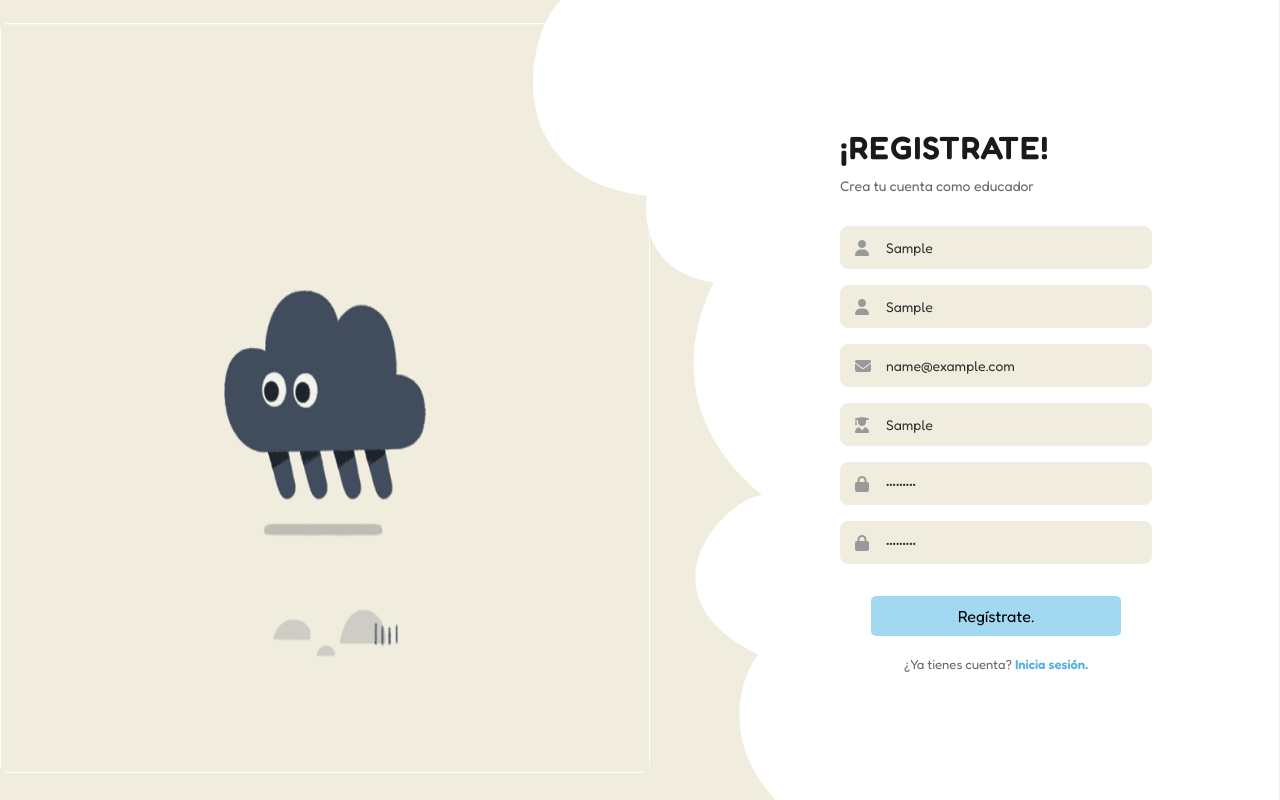
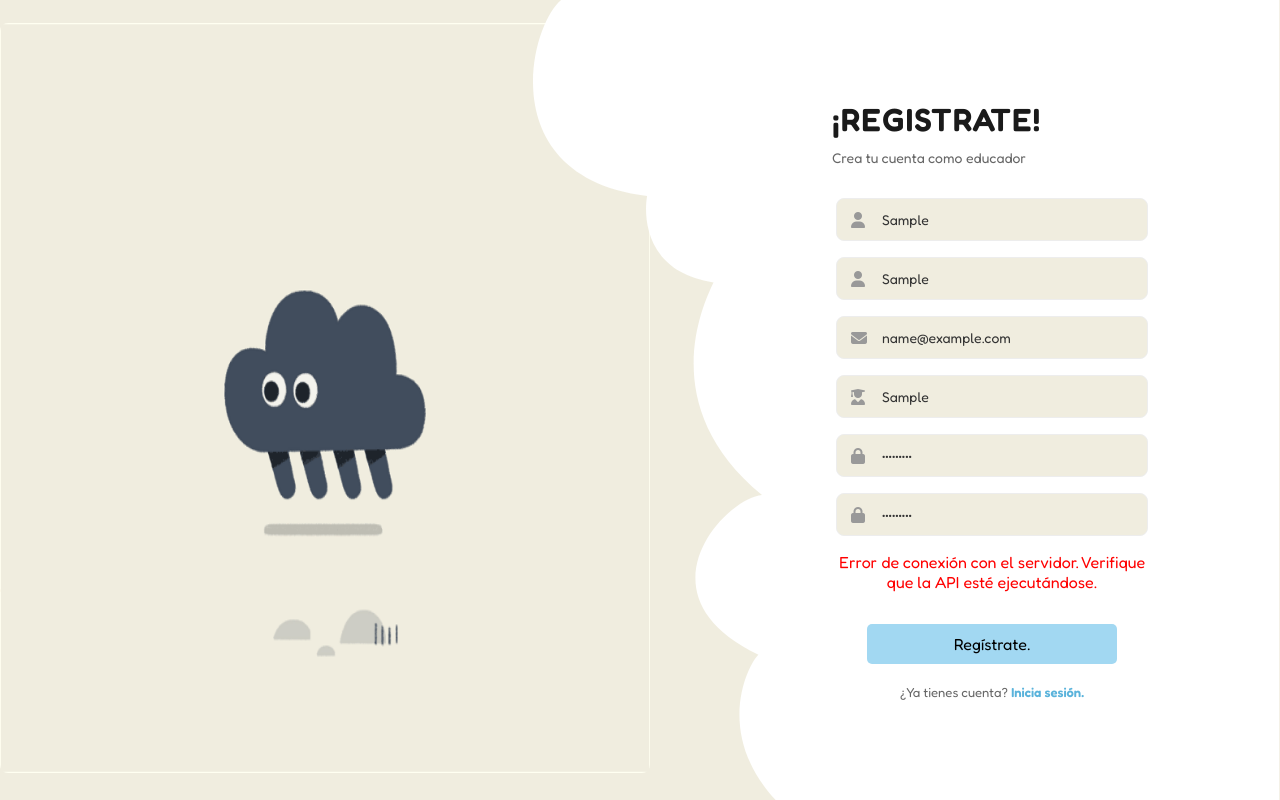
Before and after one commit to YBJ-UP/Nubo, an Angular app: page /register in a window 1280 px wide. Both pictures are taken after typing "Sample", "Sample", "name@example.com", "Sample", "Sample123", "Sample123" into the empty fields and a click on the button "Regístrate.". Built offline with nearby package versions, Linux system fonts and the light colour scheme; no server answers.

Commit message:
Se añaden visualización de estado

```diff
--- a/src/app/auth/register/register.html
+++ b/src/app/auth/register/register.html
@@ -37,6 +37,10 @@
                 <input type="password" name="cPsw" id="signupConf" placeholder="Confirmar contraseña" ngModel>
             </p>
 
+            @if (errorMessage != '') {
+                <p class="errorMessage">{{errorMessage}}</p>
+            }
+
             <button type="submit">Regístrate.</button>
         </form>
         <div class="redireccion"> <p>¿Ya tienes cuenta? <span routerLink="../login">Inicia sesión.</span></p>
@@ -45,3 +49,7 @@
 </section>
 
 <app-nube />
+
+@if (isLoading) {
+    <app-loading-screen-overlay />
+}
--- a/src/app/auth/register/register.ts
+++ b/src/app/auth/register/register.ts
@@ -4,11 +4,12 @@ import { NgForm, FormsModule } from '@angular/forms';
 import { Router, RouterLink } from "@angular/router";
 import { Nube } from '../../components/nube/nube';
 import { TeacherAuthService } from '../../services/autenticacion/teacher-auth.service';
+import { LoadingScreenOverlay } from '../../shared/loading-screen-overlay/loading-screen-overlay';
 import { CommonModule } from '@angular/common';
 
 @Component({
   selector: 'app-register',
-  imports: [Cloud, RouterLink, FormsModule, Nube, CommonModule],
+  imports: [Cloud, RouterLink, FormsModule, Nube, CommonModule, LoadingScreenOverlay],
   templateUrl: './register.html',
   styleUrl: './register.css'
 })
```
